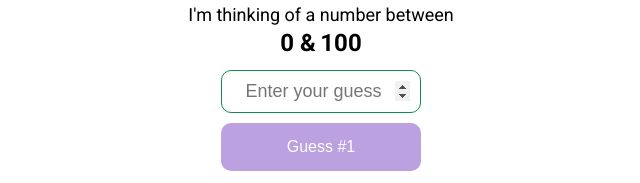
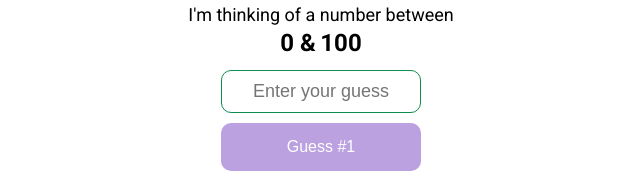
Before and after one commit to JustJo/JustJo.github.io, an Eleventy site: page prototypes/number-guesser/index.html in a window 1280 px wide. Both pictures are taken after a click on the button "Play Easy Mode". Shown: the part 150-333 px from the top of the page, 319-959 px from the left. Built offline with nearby package versions, Linux system fonts and the light colour scheme; Eleventy itself is replaced by a stand-in of ours; files that its build step writes are made by us from their sources.

Commit message:
Number Guesser Update #1

```diff
--- a/prototypes/number-guesser/index.html
+++ b/prototypes/number-guesser/index.html
@@ -81,6 +81,7 @@
       function compare() {
         var guess = document.getElementById("input_guess").value;
         if (guess != answer) {
+            $("#input_guess").focus();
             $(".guess").html(guess);
             $(".guess_again").fadeIn();
             $("input#input_guess").val("");
@@ -128,7 +129,7 @@
     <div class="game_container">
       <h2>I'm thinking of a number between <br/><span class="lower">0 &</span> <span class="upper"></span></h2>
       <p class="guess_again">Guess again!<br/> The number I'm thinking of is <br/><span class="direction"></span> than <span class="guess"></span></p>
-      <input id="input_guess" type="number" placeholder="Enter your guess" ></input>
+      <input id="input_guess" type="tel" placeholder="Enter your guess" ></input>
       <button class="button" id="enter_guess">Guess #<span class="guess_count">1</span></button>
     </div>
 
```
Also changed, not shown: docs/prototypes/number-guesser/index.html (+2 -1 lines).
